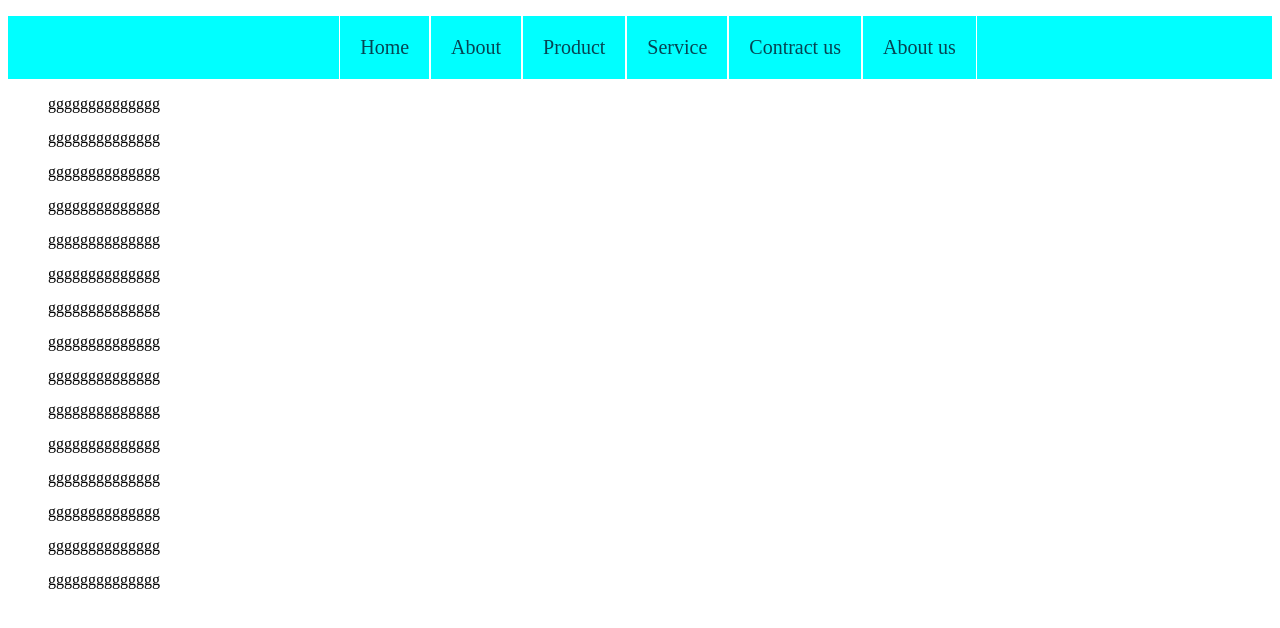
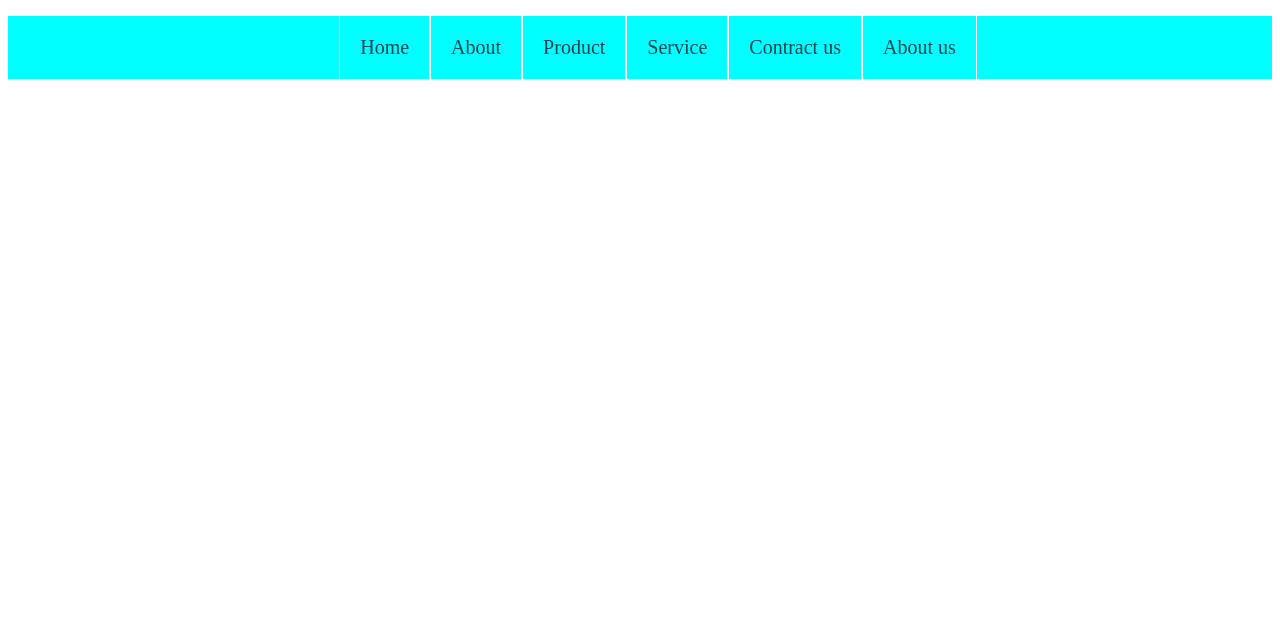
Before and after one commit to Jobaed-193/mega-menu, a plain HTML site: page index.html in a window 1280 px wide. Drawn offline with Linux system fonts and the light colour scheme.

Commit message:
Update index.html

```diff
--- a/index.html
+++ b/index.html
@@ -32,7 +32,7 @@
     </ul>
   </div>
 
-  <div class="div">
+  <!-- <div class="div">
     <ul>gggggggggggggg</ul>
     <ul>gggggggggggggg</ul>
     <ul>gggggggggggggg</ul>
@@ -47,7 +47,7 @@
     <ul>gggggggggggggg</ul>
     <ul>gggggggggggggg</ul>
     <ul>gggggggggggggg</ul>
-    <ul>gggggggggggggg</ul>
+    <ul>gggggggggggggg</ul> -->
   </div>
 </body>
 </html>
```
